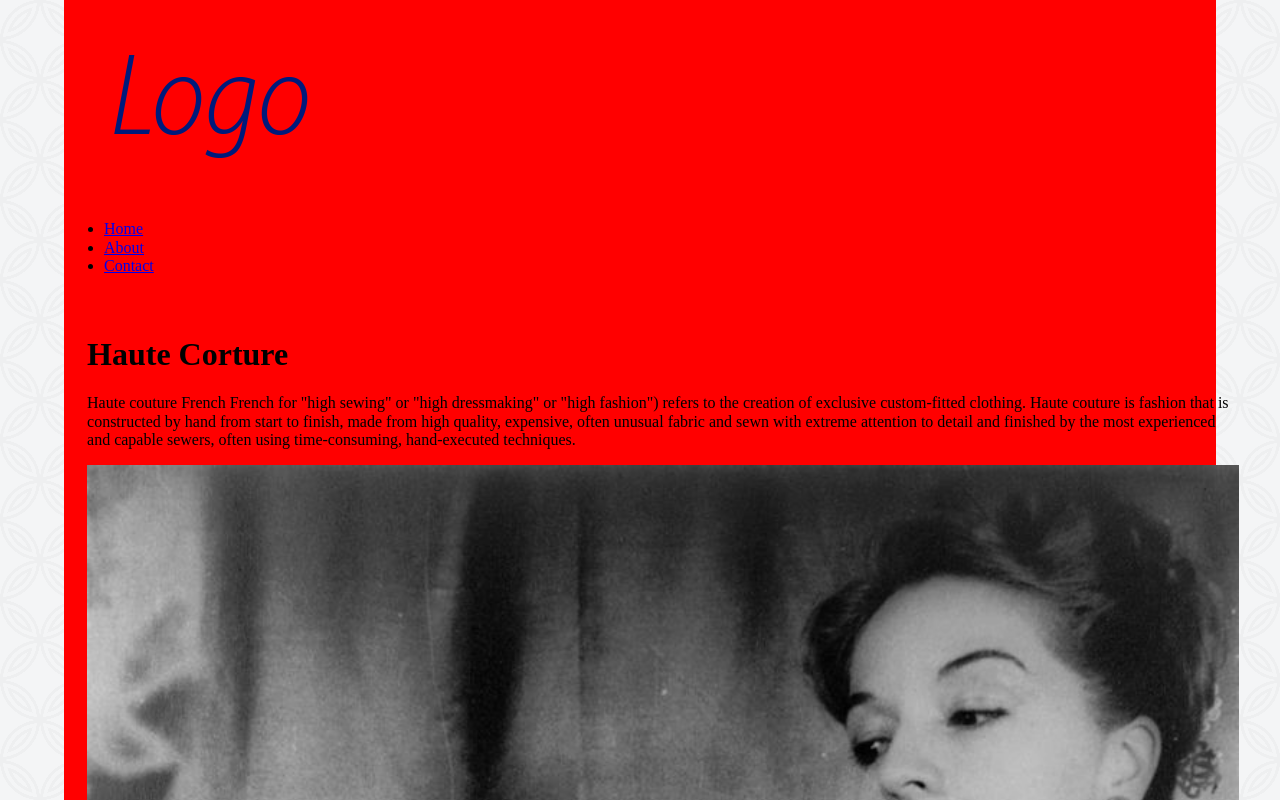
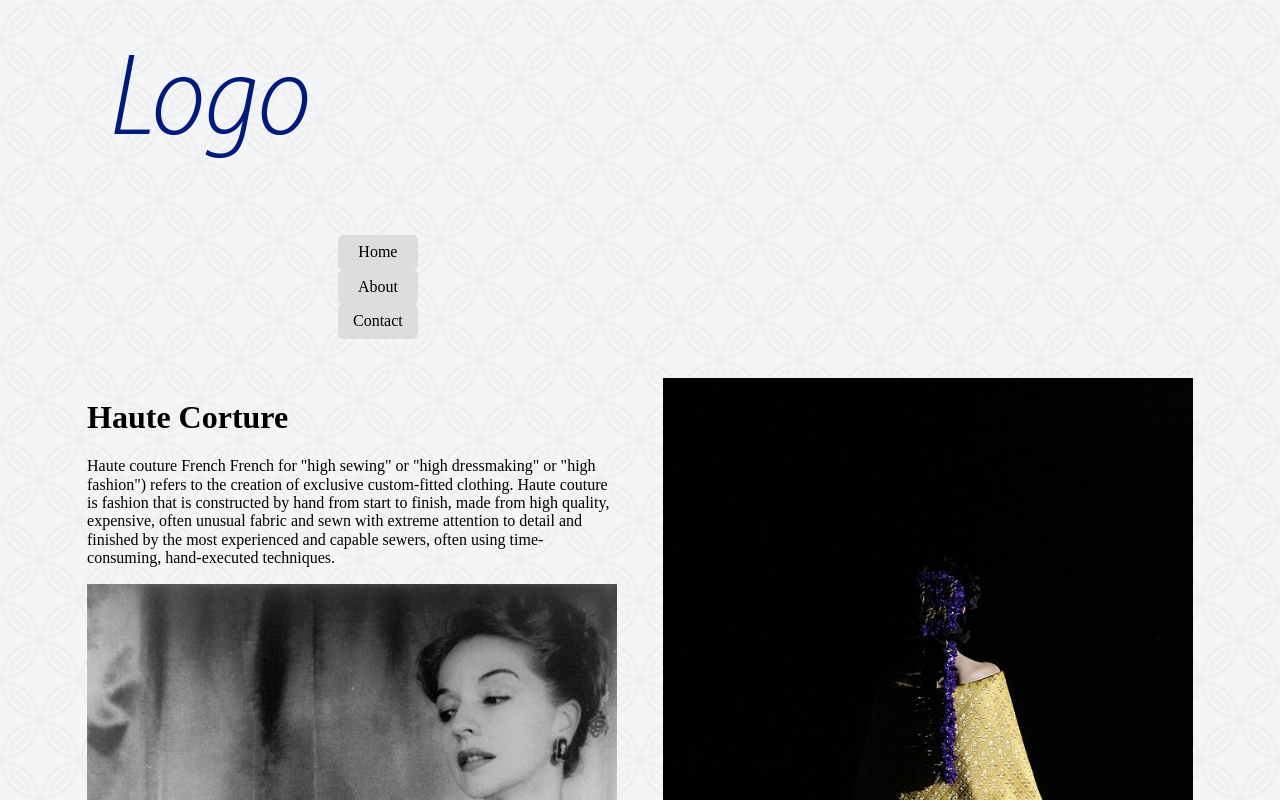
Before and after one commit to lukewiley/rwd, a plain HTML site: page index.html in a window 1280 px wide. Shown: the top 800 px of the page. Drawn offline with nearby package versions, Linux system fonts and the light colour scheme; a script that the page names is missing.

Commit message:
Version 11

```diff
--- a/css/styles.css
+++ b/css/styles.css
@@ -5,13 +5,20 @@ body {
 }
 
 
+
+
+
+
+
+
 /* layout */
 
 
 .container {
-	background: red;
+
 	width: 90%;
-	margin: 0 auto;
+	margin: 0 auto 0;
+
 }
 
 
@@ -50,7 +57,7 @@ article section {
 }
 
 
-@media (min-width: 480px) {
+@media (max-width: 480px) {
 	#youtube-med {
 		display: block;
 	}
@@ -61,3 +68,51 @@ article section {
 	}
 
 }
+
+
+
+
+/* Navigation*/
+
+.main-nav {
+	margin: 15px auto 0;
+
+	width: 700px;
+
+
+	display: flex;
+	height: 100%;
+}
+
+.main-nav li {
+	list-style: none;
+	margin-left: 8px;
+	margin-right: 8px;
+
+	flex-grow: 1;
+
+	transition: .1s;
+}
+
+.main-nav a {
+	display: block;
+	color: black;
+	text-decoration: none;
+	text-align: center;
+	padding: 8px 15px;
+	border-radius: 5px;
+	background-color: #ddd;
+	trasition: .4s;
+
+}
+
+.main-nav a:hover {
+	background-color: #eee;
+}
+
+.main-nav li:hover {
+
+
+	flex-grow: 2;
+
+}
--- a/index.html
+++ b/index.html
@@ -32,7 +32,7 @@
 
 
 <!-- Nav -->
-		<nav>
+		<nav class="main-nav">
 			<ul>
 				<li><a href="#home">Home</a></li>
 				<li><a href="#about">About</a></li>
```
